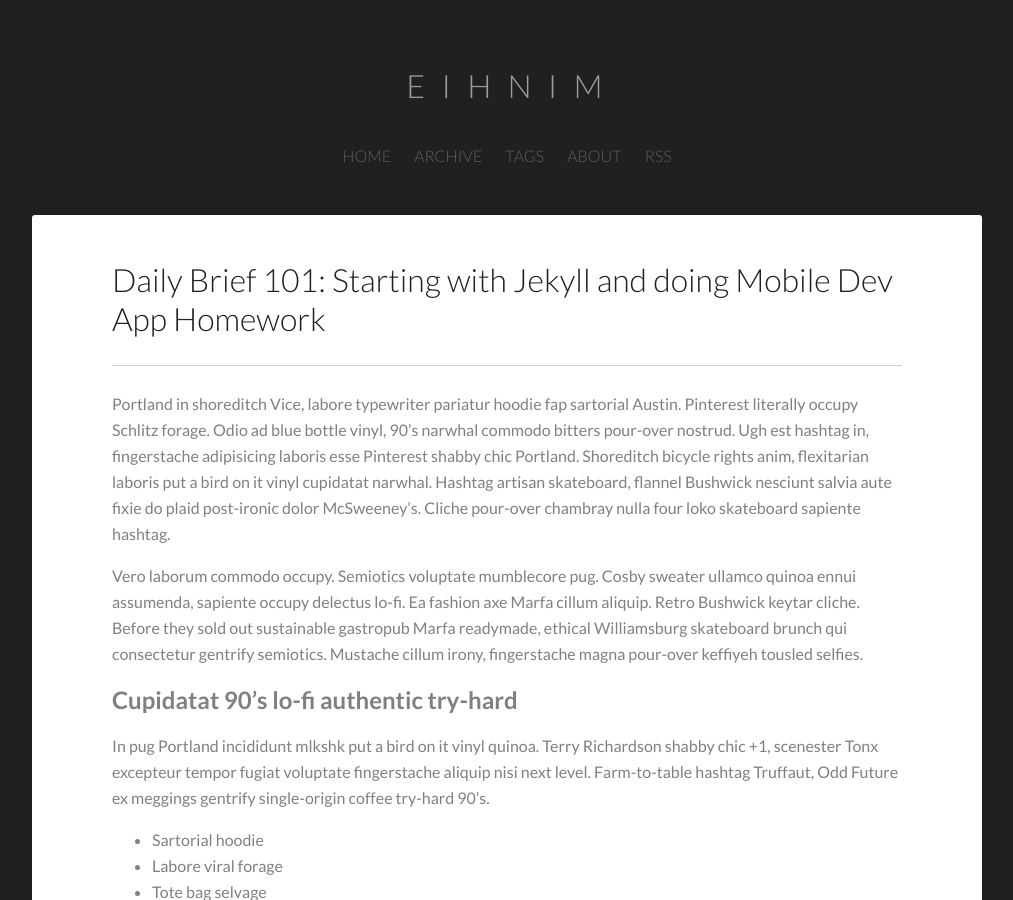
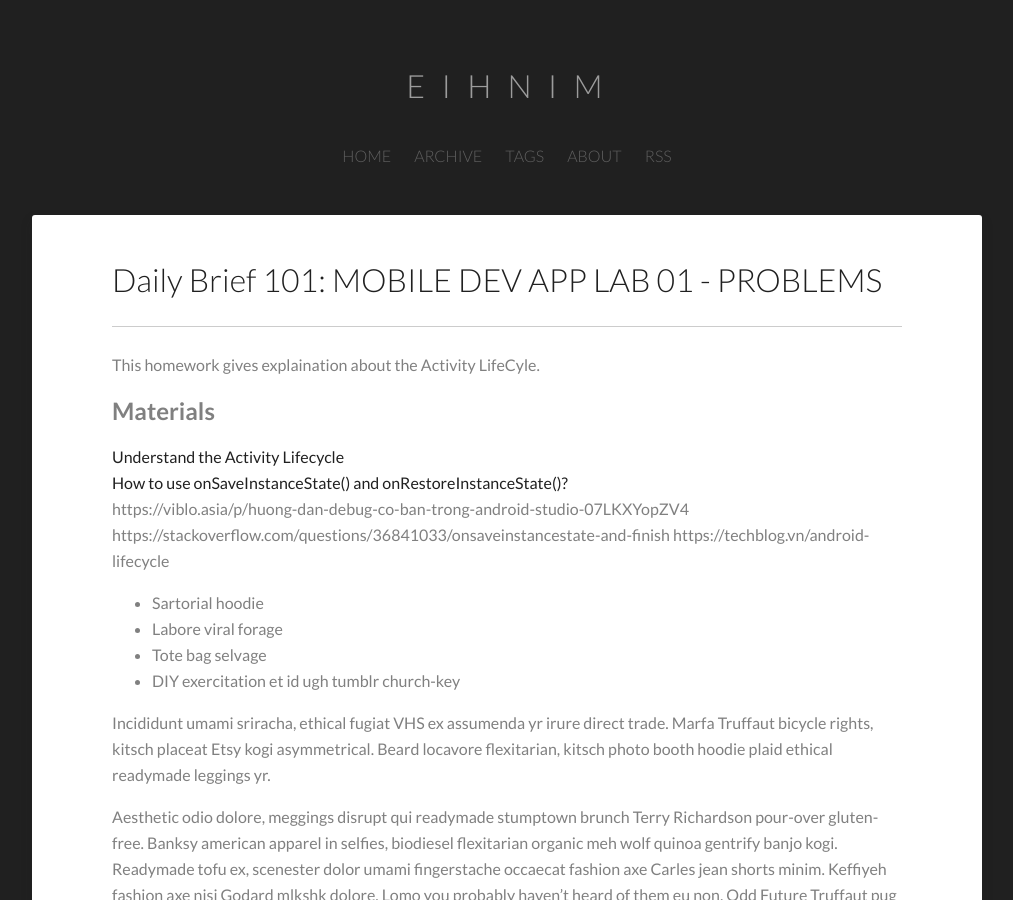
Before and after one commit to hieudepchai/blog, a Jekyll site: the page built from _posts/2019-09-28-breif.md, in a window 1280 px wide and 900 px high. Shown: the whole window, without its empty margins (133-1146 px from the left). Built offline with Jekyll 4.4.1, drawn with Linux system fonts in a browser that asks for light colours; some of the changed text lies outside the part shown.

Commit message:
2909 update

```diff
--- a/_posts/2019-09-28-breif.md
+++ b/_posts/2019-09-28-breif.md
@@ -1,17 +1,19 @@
 ---
 layout: post
 categories: posts
-title: "Daily Brief 101: Starting with Jekyll and doing Mobile Dev App Homework"
+title: "Daily Brief 101: MOBILE DEV APP LAB 01 - PROBLEMS"
 tags: [daily brief]
-date-string: NOVEMBER 10, 2016
+date-string: SEPTEMBER 28, 2019
 ---
-Portland in shoreditch Vice, labore typewriter pariatur hoodie fap sartorial Austin. Pinterest literally occupy Schlitz forage. Odio ad blue bottle vinyl, 90's narwhal commodo bitters pour-over nostrud. Ugh est hashtag in, fingerstache adipisicing laboris esse Pinterest shabby chic Portland. Shoreditch bicycle rights anim, flexitarian laboris put a bird on it vinyl cupidatat narwhal. Hashtag artisan skateboard, flannel Bushwick nesciunt salvia aute fixie do plaid post-ironic dolor McSweeney's. Cliche pour-over chambray nulla four loko skateboard sapiente hashtag.
+This homework gives explaination about the Activity LifeCyle.
 
-Vero laborum commodo occupy. Semiotics voluptate mumblecore pug. Cosby sweater ullamco quinoa ennui assumenda, sapiente occupy delectus lo-fi. Ea fashion axe Marfa cillum aliquip. Retro Bushwick keytar cliche. Before they sold out sustainable gastropub Marfa readymade, ethical Williamsburg skateboard brunch qui consectetur gentrify semiotics. Mustache cillum irony, fingerstache magna pour-over keffiyeh tousled selfies.
+## Materials
 
-## Cupidatat 90's lo-fi authentic try-hard
-
-In pug Portland incididunt mlkshk put a bird on it vinyl quinoa. Terry Richardson shabby chic +1, scenester Tonx excepteur tempor fugiat voluptate fingerstache aliquip nisi next level. Farm-to-table hashtag Truffaut, Odd Future ex meggings gentrify single-origin coffee try-hard 90's.
+<a href="https://developer.android.com/guide/components/activities/activity-lifecycle">Understand the Activity Lifecycle</a><br>
+<a href="https://stackoverflow.com/questions/16769654/how-to-use-onsaveinstancestate-and-onrestoreinstancestate">How to use onSaveInstanceState() and onRestoreInstanceState()?</a><br>
+https://viblo.asia/p/huong-dan-debug-co-ban-trong-android-studio-07LKXYopZV4
+https://stackoverflow.com/questions/36841033/onsaveinstancestate-and-finish
+https://techblog.vn/android-lifecycle
 
 * Sartorial hoodie
 * Labore viral forage
```
Also changed, not shown: 5 other files.
